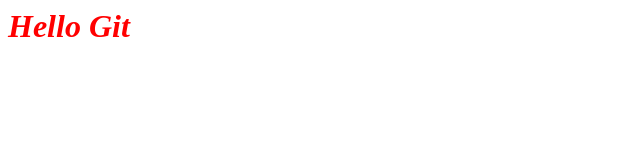
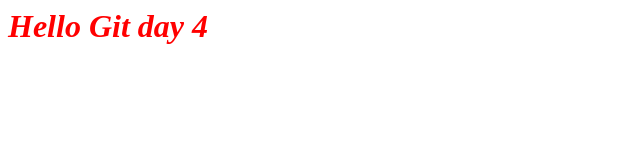
Before and after one commit to smartchau/test, a plain HTML site: page index.html in a window 1280 px wide. Shown: the whole page, without its empty margins (0-640 px from the left). Drawn offline with Linux system fonts and the light colour scheme.

Commit message:
forth commit

```diff
--- a/index.html
+++ b/index.html
@@ -1,8 +1,8 @@
 <html>
 <head>
-<title> Hello git   </title>
+<title> Hello git day 4  </title>
 </head>
 <body>
-	<em><strong><h1><font color="red">Hello Git</font></h1></strong></em>
+	<em><strong><h1><font color="red">Hello Git day 4</font></h1></strong></em>
 </body>
 </html>
```
